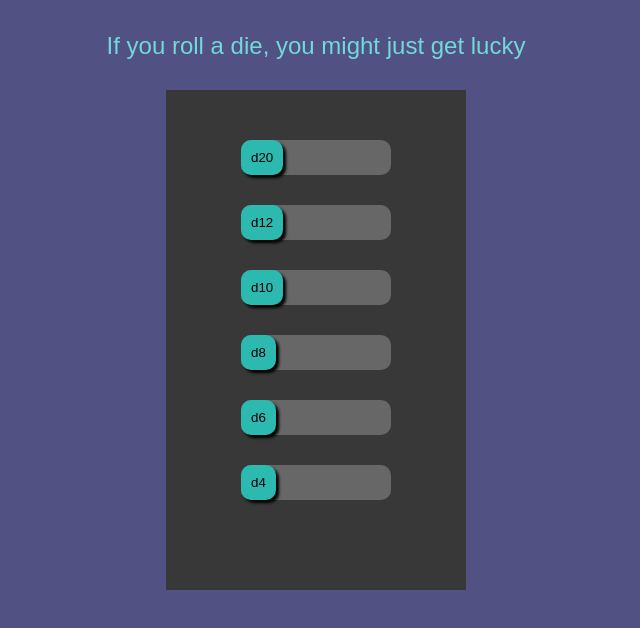
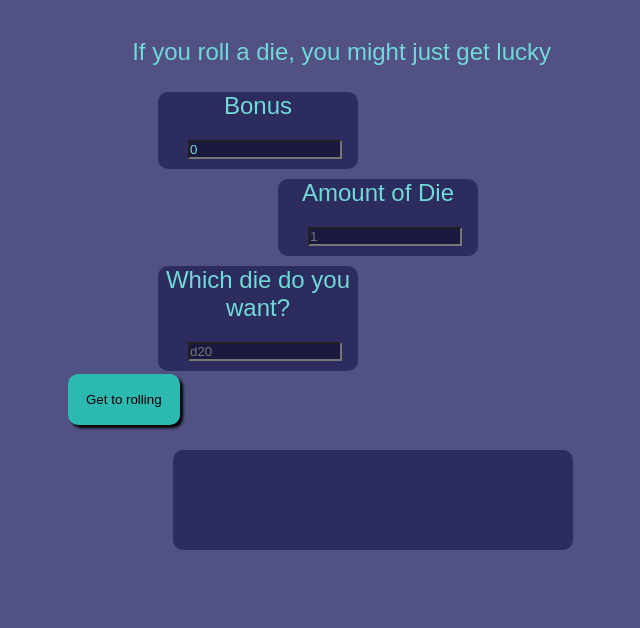
Before and after one commit to Martincasta/Dice-roller, a plain HTML site: page Dice roller/dice.html in a window 1280 px wide. Shown: the whole page, without its empty margins (324-964 px from the left). Drawn offline with Linux system fonts and the light colour scheme.

Commit message:
Add files via upload

```diff
--- a/Dice roller/dice.css
+++ b/Dice roller/dice.css
@@ -10,32 +10,92 @@ html {
 
 }
 .container {
-  background: #383838;
   width: 300px;
-  height: 400px;
+  height: 650px;
   margin: auto;
-  padding: 50px 0;
+  padding:0 20% 20% 0;
+  border-radius:20px;
 }
 
 .areaDice {
-  margin: 0 auto 30px auto;
-  width: 150px;
-  background: #676767;
+  margin: 5% 50% 10% 45%;
+  padding:5%;
+  width: 350px;
+  height:150px;
+  background: rgb(45, 44, 94);
   border-radius:10px;
+  text-align: justify;
 }
+.bonusArea{
+margin: auto 40% auto 40%;
+width: 200px;
+background:rgb(45, 44, 94);
+border-radius: 10px;
+}
+.amountArea{
+  margin:auto auto auto 80%;
+  width: 200px;
+  background:rgb(45, 44, 94);
+  border-radius: 10px;
+  }
+
+.typeArea{
+  margin:auto auto auto 40%;
+  width: 200px;
+  background:rgb(45, 44, 94);
+  border-radius: 10px;
+  }
+
+.input{
+  margin: 10px 30px;
+  width:150px;
+  align-items: left;
+  background: rgb(26, 26, 64);
+  color: #72d8d8;
+}
+
+.bonus-title{
+text-align: center;
+margin: 10px auto 10px;
+}
+
 .container-title{
 text-align: center;
-margin: 30px auto 30px;
+margin: 3% 10% 2% 14%;
+padding: auto;
 }
+
 .title{
   padding-left: 35%;
   text-align:center;
   vertical-align: middle;
   padding-top: 10%;
 }
+
+.separator{
+  padding:5%;
+}
+
+.result{
+  text-align: justify;
+  padding: 10%;
+}
+
+.resultArea{
+  margin: 10px 10px 30px 45%;
+  width: 400px;
+  height:100px;
+  background: rgb(45, 44, 94);
+  border-radius:10px;
+  text-align: center;
+}
+
 button {
-  padding: 10px;
-  margin-right: 30px;
+  padding: 6%;
+  margin-left: 10%;
+  margin-bottom:5%;
+  margin-top:1%;
+  margin-right:1%;
   background: #2bb9b0;
   border: none;
   box-shadow: 3px 3px 3px #000;
@@ -50,8 +110,3 @@ button:active {
   background: #34e8dc;
   box-shadow: inset 1px 1px 6px #000;
 }
-p {
-  display: inline;
-  vertical-align: middle;
-  padding-top: 2px;
-}
--- a/Dice roller/dice.html
+++ b/Dice roller/dice.html
@@ -15,41 +15,30 @@
   </div>
 
   <div class="container">
-  <!-- d20 -->
-    <div class="areaDice">
-    <button onclick="rollD20()">d20</button>
-    <p id="d20Result"></p>
+  <!-- DieBonus -->
+  <div class="bonusArea" >
+    <p class="bonus-title"> Bonus </p>
+    <input type="number" class="input" id="bonus" placeholder="+0" min="0" max="10" value="0">
+
   </div>
+  <!-- DieAmount -->
+  <div class="amountArea" >
+    <p class="bonus-title"> Amount of Die </p>
+    <input type="number" class="input" id="amount" placeholder="1" min="0" max="100">
+  </div>
+  <!-- DieType -->
+  <div class="typeArea" >
+    <p class="bonus-title">Which die do you want? </p>
+    <input type="number" class="input" id="dieType" placeholder="d20">
+  </div>
+  <button onclick ="rollDie()"> Get to rolling</button>
 
-  <!-- d12 -->
-  <div class="areaDice">
-    <button onclick="rollD12()">d12</button>
-    <p id="d12Result"></p>
+   <!-- Result -->
+   <div class="resultArea">
+    <p id="Result" class="result"></p>
   </div>
+</div>
 
-  <!-- d10 -->
-  <div class="areaDice">
-    <button onclick="rollD10()">d10</button>
-    <p id="d10Result"></p>
-  </div>
-
-  <!-- d8 -->
-  <div class="areaDice">
-    <button onclick="rollD8()">d8</button>
-    <p id="d8Result"></p>
-  </div>
-
-  <!-- d6 -->
-  <div class="areaDice">
-    <button onclick="rollD6()">d6</button>
-    <p id="d6Result"></p>
-  </div>
-
-  <!-- d4 -->
-  <div class="areaDice">
-    <button onclick="rollD4()">d4</button>
-    <p id="d4Result"></p>
-  </div>
 
 
 
--- a/Dice roller/dice.js
+++ b/Dice roller/dice.js
@@ -1,41 +1,103 @@
+//--Bonus--//
+var bonus = document.querySelector("#bonus");
+
+//--Amount of Die--//
+var amount = document.querySelector("#amount");
+
+//--Type of Die--//
+
+var diceType = document.getElementById("dieType");
+
+
+
+function rollDie(){
+
+
+switch(Number(diceType.value)){
+
+
     //--- D20 ---//
-function rollD20() {
-var d20Result = document.getElementById("d20Result");
-var d20 = Math.floor(Math.random()*20+1);
-  d20Result.innerHTML = d20;
-};
+case 20:
+
+    var d20Result = document.getElementById("Result");
+
+    var d20 = (Math.floor(Math.random()*20+1)) * amount.value ;
+
+    var sum = d20 + Number(bonus.value);
+
+    d20Result.innerHTML = "Your d20 roll was: " + amount.value + "d20 + "  + bonus.value + " = " + sum;
+
+    console.log(sum);
+
+    break;
+
 
     //--- D12 ---//
-function rollD12() {
-var d12Result = document.getElementById("d12Result");
+case 12:
+    var d12Result = document.getElementById("Result");
     var d12 = Math.floor(Math.random()*12+1);
-  d12Result.innerHTML = d12;
-};
+    var sum = d12 + Number(bonus.value)
+
+    d12Result.innerHTML = "Your d12 roll was: " + d12 +" + " + bonus.value + " = " + sum;
+
+    console.log(sum);
+
+    break;
 
     //--- D10 ---//
-function rollD10() {
-var d10Result = document.getElementById("d10Result");
+case 10:
+    var d10Result = document.getElementById("Result");
     var d10 = Math.floor(Math.random()*10+1);
-  d10Result.innerHTML = d10;
-};
+    var sum = d10 + Number(bonus.value)
+
+    d10Result.innerHTML = "Your d10 roll was: " + d10 +" + " + bonus.value + " = " + sum;
+
+    console.log(sum);
+
+    break;
 
     //--- D8 ---//
-function rollD8() {
-var d8Result = document.getElementById("d8Result");
+case 8:
+    var d8Result = document.getElementById("Result");
     var d8 = Math.floor(Math.random()*8+1);
-  d8Result.innerHTML = d8;
-};
+    var sum = d8 + Number(bonus.value)
+
+    d8Result.innerHTML = "Your d8 roll was: " + d8 +" + " + bonus.value + " = " + sum;
+
+    console.log(sum);
+
+    break;
+
 
     //--- D6 ---//
-function rollD6() {
-var d6Result = document.getElementById("d6Result");
+case 6:
+    var d6Result = document.getElementById("Result");
     var d6 = Math.floor(Math.random()*6+1);
-  d6Result.innerHTML = d6;
+    var sum = d6 + Number(bonus.value)
+
+    d6Result.innerHTML = "Your d6 roll was: " + d6 +" + " + bonus.value + " = " + sum;
+
+    console.log(sum);
+
+    break;
+
+    //--- D4 ---//
+case 4:
+    var d4Result = document.getElementById("Result");
+    var d4 = Math.floor(Math.random()*4+1);
+    var sum = d4 + Number(bonus.value)
+
+    d4Result.innerHTML = "Your d4 roll was: " + d4 +" + " + bonus.value + " = " + sum;
+
+    console.log(sum);
+
+    break;
+
+default:
+    var defaultResult = document.getElementById("Result");
+
+    defaultResult.innerHTML = "Please choose a die number from d20 to d4"
+
+}
+
 };
-
-//--- D6 ---//
-function rollD4() {
-var d4Result = document.getElementById("d4Result");
-var d4 = Math.floor(Math.random()*4+1);
-  d4Result.innerHTML = d4;
-};
```
Lines whose indentation alone changed are shown as unchanged.
